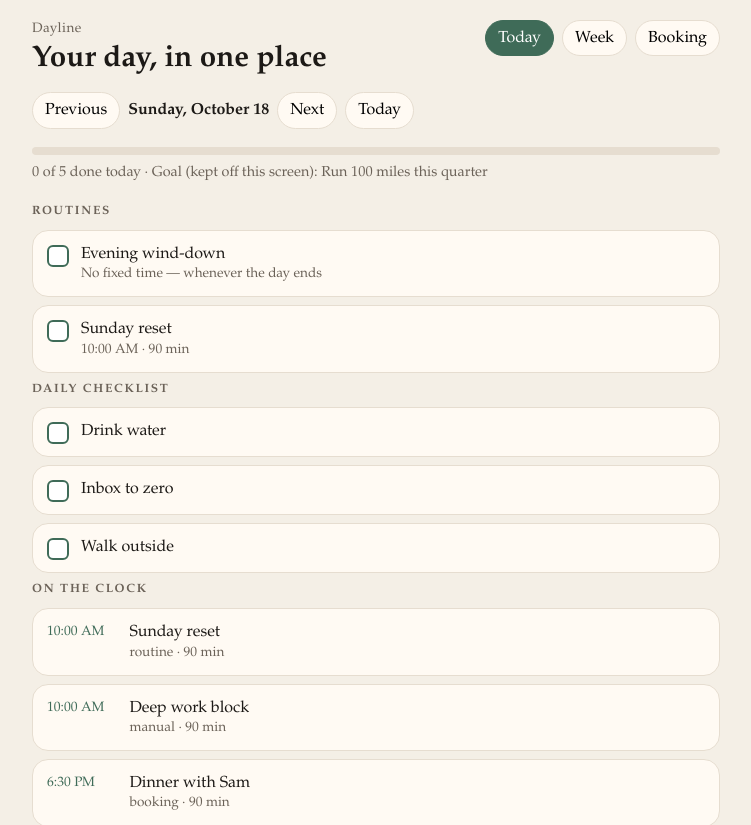
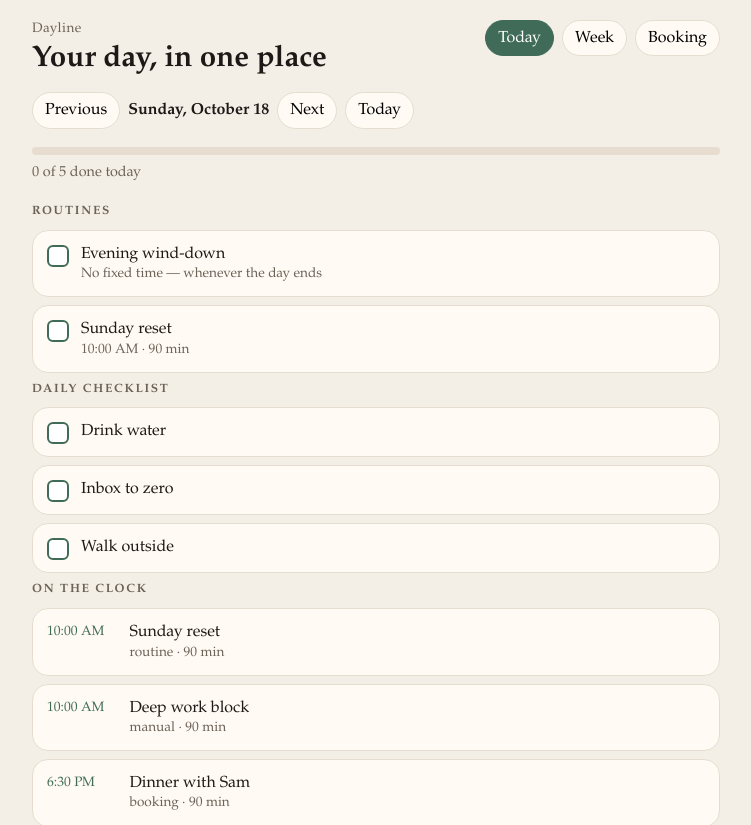
Before and after one commit to zoubiromar/Scheduler, a React (Vite) app: page / in a window 1280 px wide. Shown: the top 825 px of the page, without its empty margins (264-1015 px from the left). Built offline with nearby package versions, Linux system fonts and the light colour scheme.

Commit message:
Keep quarterly goals off the Today view copy.
Goals remain in the data model and seed data; the hero screen only shows routines, checklist, and timed items.

Co-authored-by: Omar ZOUBIR <zoubiromar@users.noreply.github.com>

```diff
--- a/src/TodayView.tsx
+++ b/src/TodayView.tsx
@@ -96,7 +96,6 @@ export function TodayView({
       </div>
       <p className="caption">
         {done} of {total} done today
-        {state.goals[0] ? ` · Goal (kept off this screen): ${state.goals[0].title}` : ""}
       </p>
 
       <section>
```
